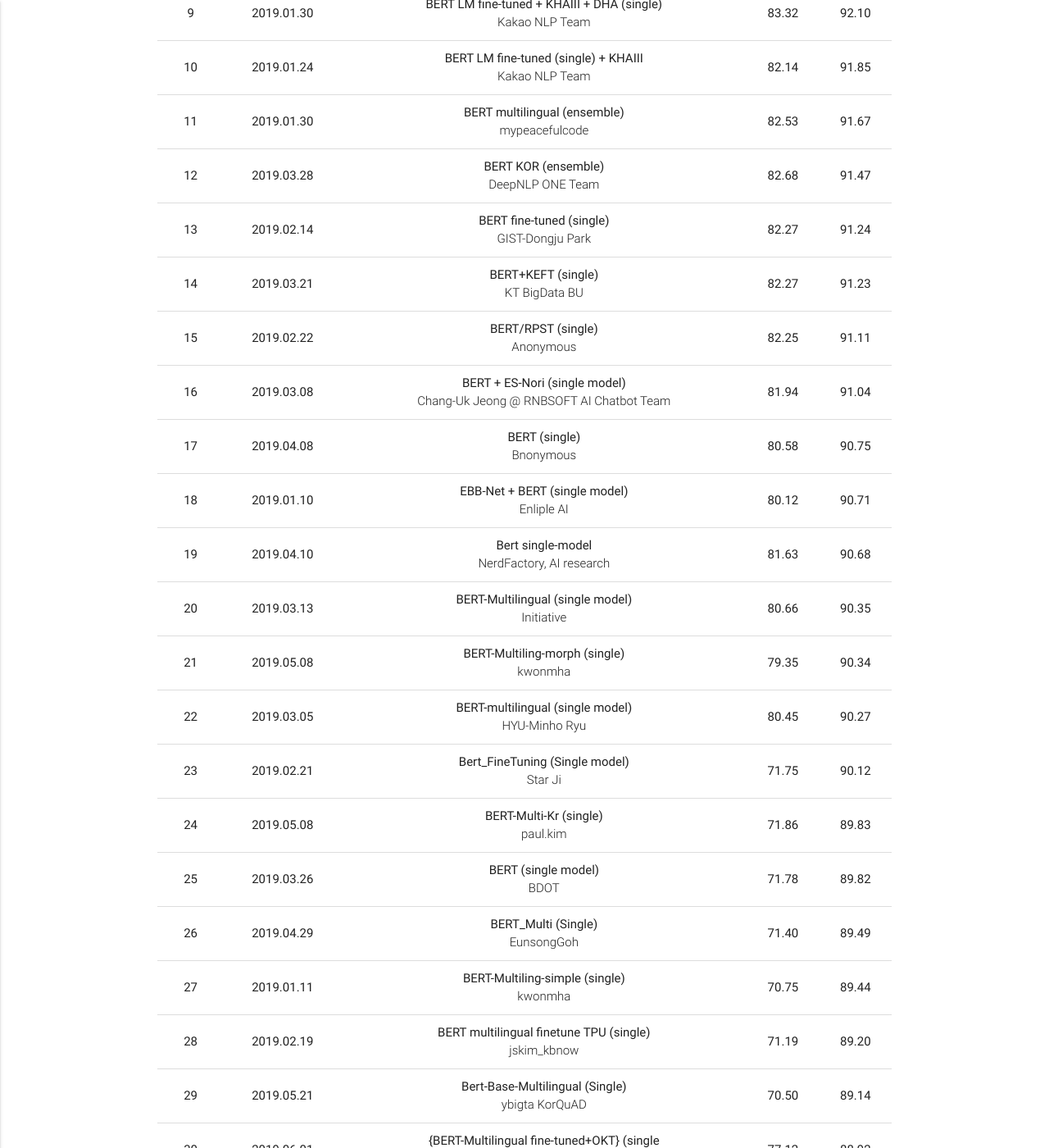
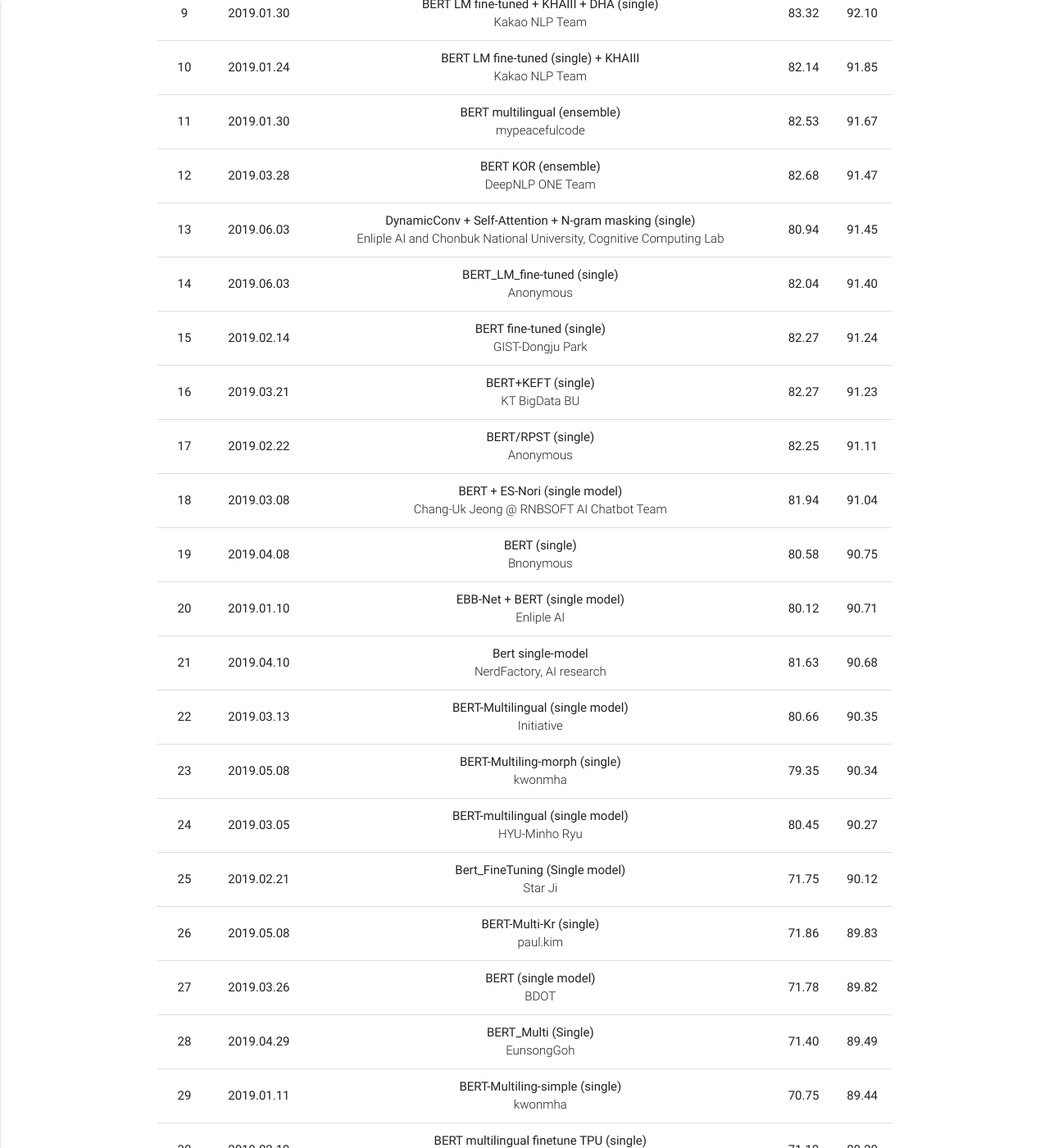
Before and after one commit to korquad/korquad.github.io, a Jekyll site: the page built from category/index_english.html, in a window 1280 px wide and 1400 px high, scrolled down 2498 px. Shown: the whole window at 82% size. Built offline with Jekyll 4.4.1, drawn with Linux system fonts in a browser that asks for light colours; some of the changed text lies outside the part shown.

Commit message:
Update index_english.html

```diff
--- a/category/index_english.html
+++ b/category/index_english.html
@@ -327,6 +327,24 @@
                     </tr>
                     <tr>
                       <td>13</td>
+                      <td>2019.06.03</td>
+                      <td>DynamicConv + Self-Attention + N-gram masking (single)
+                        <p class="light">Enliple AI and Chonbuk National University, Cognitive Computing Lab</p>
+                      </td>
+                      <td>80.94</td>
+                      <td>91.45</td>
+                    </tr>
+                    <tr>
+                      <td>14</td>
+                      <td>2019.06.03</td>
+                      <td>BERT_LM_fine-tuned (single)
+                        <p class="light">Anonymous</p>
+                      </td>
+                      <td>82.04</td>
+                      <td>91.40</td>
+                    </tr>
+                    <tr>
+                      <td>15</td>
                       <td>2019.02.14</td>
                       <td>BERT fine-tuned (single)
                         <p class="light">GIST-Dongju Park</p>
```
Also changed, not shown: other parts of category/index_english.html (+22 -22 lines).
